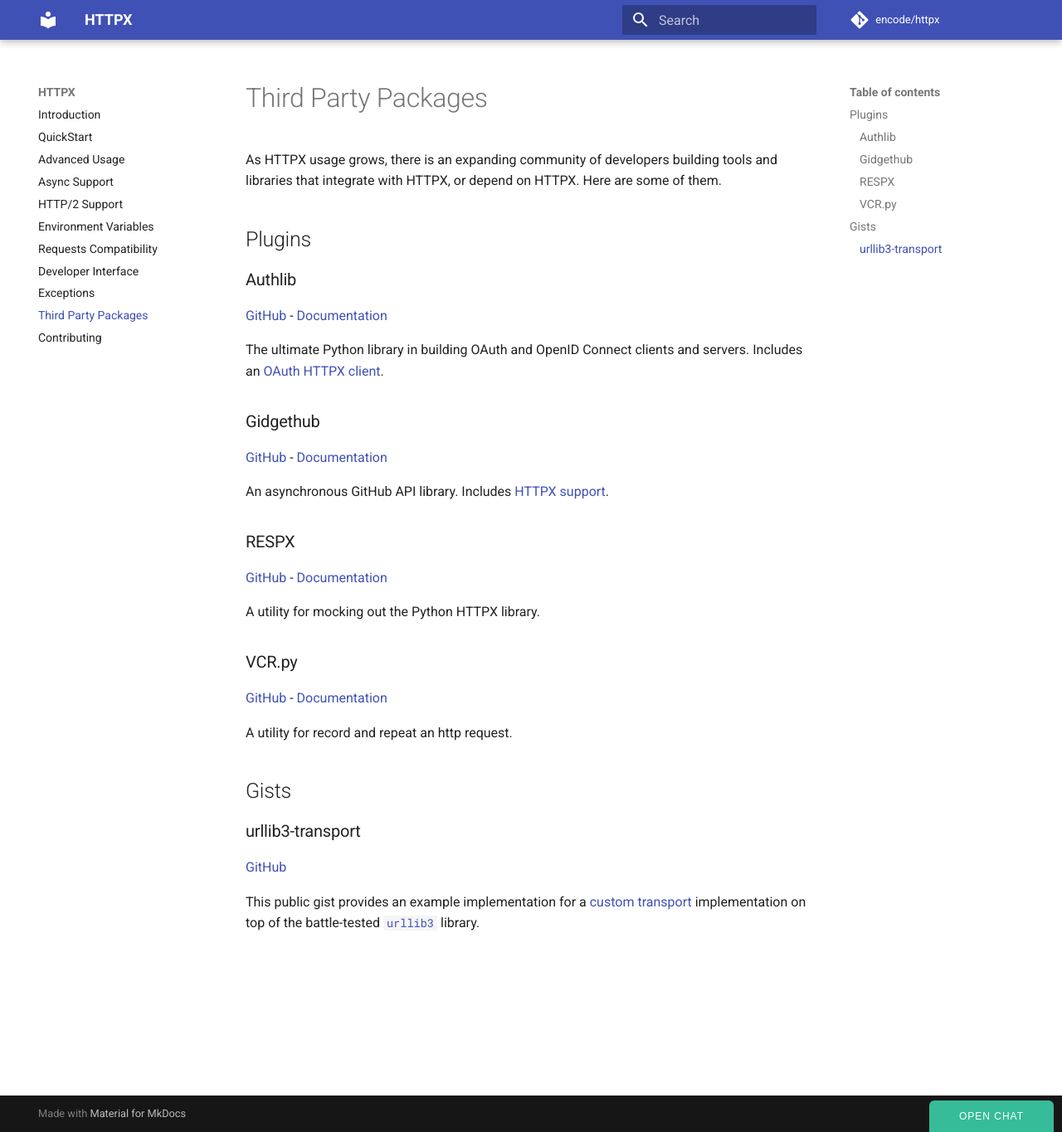
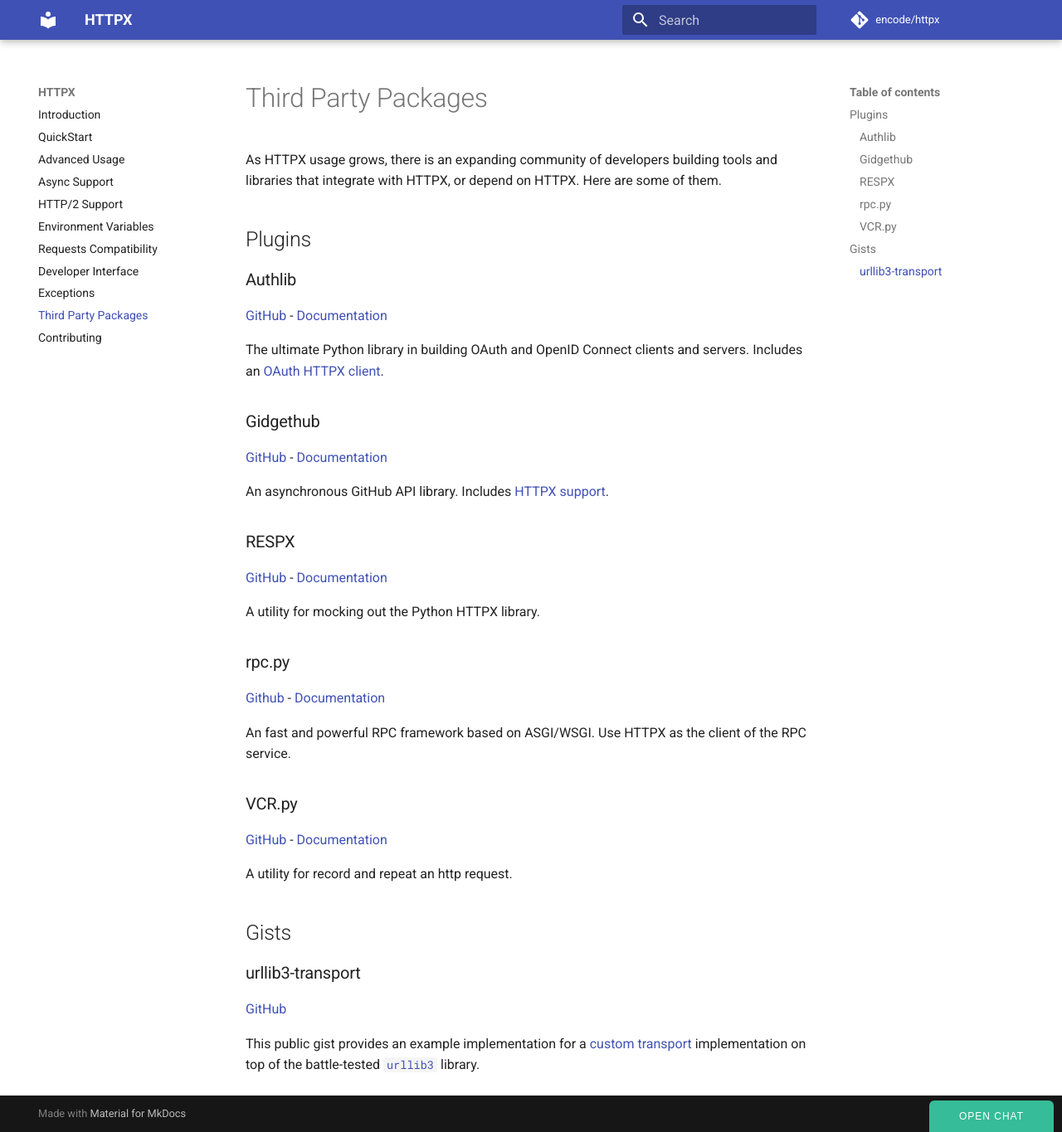
Before and after one commit to CarolinaBentrescas/httpx2, an MkDocs documentation site: the page built from docs/third-party-packages.md, in a window 1280 px wide and 1365 px high. Shown: the whole window at 83% size. Built offline with MkDocs 1.6.1 and Material for MkDocs 9.7.7, drawn with Linux system fonts in a browser that asks for light colours; comment, search, counter and statistics services are not loaded.

Commit message:
Add new project to Third Party Packages (#1364)
* Add new project to Third Party Packages

* Fix typo

Co-authored-by: Josep Cugat <jcugat@gmail.com>

* Update third-party-packages.md

Co-authored-by: Josep Cugat <jcugat@gmail.com>
Co-authored-by: Florimond Manca <florimond.manca@gmail.com>

```diff
--- a/docs/third-party-packages.md
+++ b/docs/third-party-packages.md
@@ -24,6 +24,12 @@ An asynchronous GitHub API library. Includes [HTTPX support](https://gidgethub.r
 
 A utility for mocking out the Python HTTPX library.
 
+### rpc.py
+
+[Github](https://github.com/abersheeran/rpc.py) - [Documentation](https://github.com/abersheeran/rpc.py#rpcpy)
+
+An fast and powerful RPC framework based on ASGI/WSGI. Use HTTPX as the client of the RPC service.
+
 ### VCR.py
 
 [GitHub](https://github.com/kevin1024/vcrpy) - [Documentation](https://vcrpy.readthedocs.io/)
```
